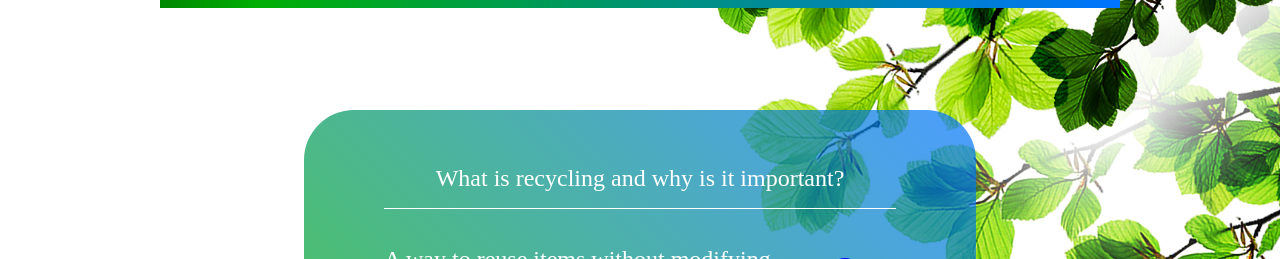
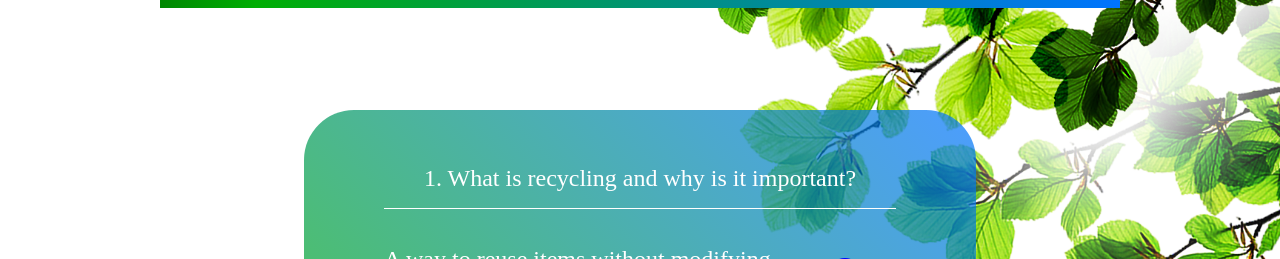
Before and after one commit to eliab256/progetto-Typescript-e-React-di-Elia-Bordoni, a React (Vite) app: page / in a window 1280 px wide. Both pictures are taken after a click on the button "Quiz Start". Shown: the top 259 px of the page. Built offline with nearby package versions, Linux system fonts and the light colour scheme.

Commit message:
aggiunto numero alla domanda

```diff
--- a/src/Components/QuizCard.tsx
+++ b/src/Components/QuizCard.tsx
@@ -1,4 +1,6 @@
 import { QuizData } from "../Data/DataQuiz"
+import { useSelector, } from 'react-redux'
+import { RootState } from '../Store'
 
 import "../assets/Styles/QuizCard.css"
 
@@ -8,10 +10,12 @@ interface QuizCardProps {
 
 const QuizCard: React.FC<QuizCardProps> = ({quiz}) =>{
 
+    const QuestionNumber = useSelector((state:RootState) =>state.quizState.questionNum);
+
     return (
         <div className="card">
             <div className="question">
-                {quiz.question}
+                {QuestionNumber}. {quiz.question}
             </div>
             <div className="answers" id="answer1">
                 <div className="questionText">
--- a/src/Components/QuizPages.tsx
+++ b/src/Components/QuizPages.tsx
@@ -6,12 +6,11 @@ import { AppDispatch } from "../Store";
 import "../assets/Styles/quizPages.css";
 import quizData from "../Data/DataQuiz";
 import QuizCard from "./QuizCard";
-import { nextQuestion, prevQuestion } from '../Store/QuizState';
+import { endQuiz, nextQuestion, prevQuestion } from '../Store/QuizState';
 
 
 const QuizPages: React.FC = () => {
 
-//  const isQuizStarted = useSelector((state:RootState) => state.quizState.quizIsStarted);
     const QuestionNumber = useSelector((state:RootState) =>state.quizState.questionNum);
 
     const dispatch: AppDispatch = useDispatch();
@@ -22,6 +21,7 @@ const QuizPages: React.FC = () => {
 
     const handleNextQuestion = () => {
         dispatch(nextQuestion());
+        dispatch(endQuiz()); //aggiungere condizione che tutte le domande devono avere risposta
     };
 
 
--- a/src/Store/QuizState.ts
+++ b/src/Store/QuizState.ts
@@ -22,6 +22,7 @@ const quizStateSlice = createSlice({
         },
 
         endQuiz(state){
+            //aggiungere condizione che tutte le domande devono avere risposta
             state.quizIsEnded = true;
         },
 
```
